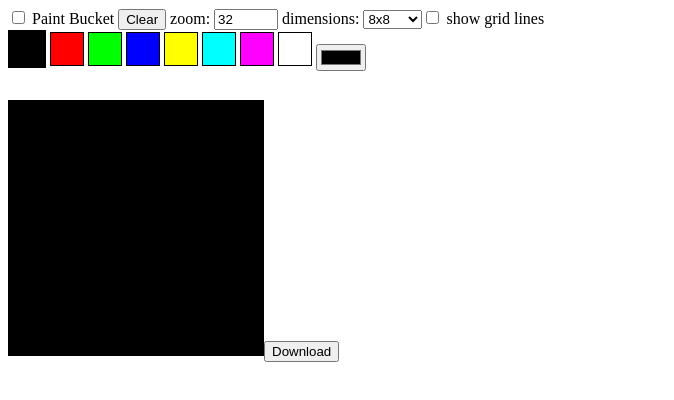
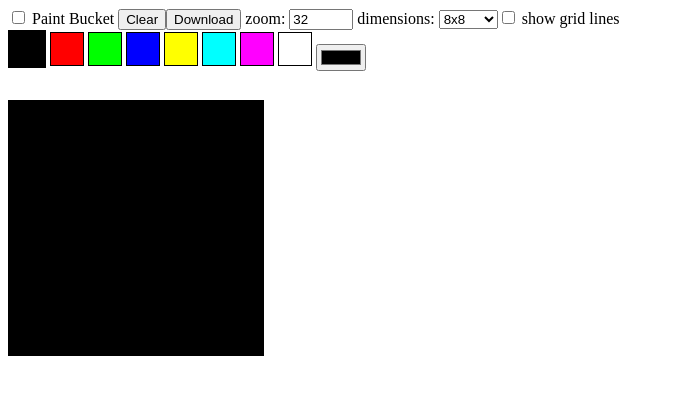
Before and after one commit to vvye/pixel-editor, a Vue app: page / in a window 1280 px wide. Shown: the top 400 px of the page, without its empty margins (0-674 px from the left). Built offline with nearby package versions, Linux system fonts and the light colour scheme.

Commit message:
Move download button to toolbar

```diff
--- a/src/App.vue
+++ b/src/App.vue
@@ -2,7 +2,7 @@
     <div id="app">
         <Toolbar @paint-bucket-mode-changed="setPaintBucketMode" @clear-canvas-button-pressed="resetCanvas"
                  @cell-size-changed="setCellSize" @num-cells-changed="setNumCells"
-                 @show-grid-lines-changed="setShowGridLines"></Toolbar>
+                 @show-grid-lines-changed="setShowGridLines" @download-button-pressed="downloadCanvasImage"></Toolbar>
         <PaletteEditor ref="paletteEditor" :palette="palette" :current-color-id="currentColorId"
                        @current-color-id-changed="setCurrentColorId" @color-changed="setColor" />
         <PixelCanvas ref="pixelCanvas" :cell-size="cellSize" :num-cells="numCells" :palette="palette"
@@ -61,6 +61,9 @@ export default {
         setShowGridLines(showGridLines) {
             this.showGridLines = showGridLines;
         },
+        downloadCanvasImage() {
+            this.$refs.pixelCanvas.downloadImage();
+        },
         resetCanvas() {
             this.currentColorId = this.$refs.paletteEditor.currentColorId = 0;
             setTimeout(() => {
--- a/src/components/PixelCanvas.vue
+++ b/src/components/PixelCanvas.vue
@@ -1,7 +1,6 @@
 <template>
     <canvas ref="canvas" @mousedown="handleMouseDown" @mouseup="handleMouseUp"
             @mousemove="handleMouseMove" @mouseleave="handleMouseUp"></canvas>
-    <button ref="downloadButton" @click="downloadImage">Download</button>
 </template>
 
 <script>
--- a/src/components/Toolbar.vue
+++ b/src/components/Toolbar.vue
@@ -1,7 +1,8 @@
 <template>
     <div>
         <input type="checkbox" v-model="paintBucketMode" /> Paint Bucket
-        <button @click="clearCanvas">Clear</button>
+        <button @click="clearCanvasButtonPressed">Clear</button>
+        <button ref="downloadButton" @click="downloadButtonPressed">Download</button>
         zoom: <input type="number" min="1" max="100" step="1" v-model="cellSize">
         dimensions:
         <select v-model="numCells">
@@ -27,8 +28,11 @@ export default {
         }
     },
     methods: {
-        clearCanvas() {
+        clearCanvasButtonPressed() {
             this.$emit('clearCanvasButtonPressed');
+        },
+        downloadButtonPressed() {
+            this.$emit('downloadButtonPressed');
         }
     },
     watch: {
```
